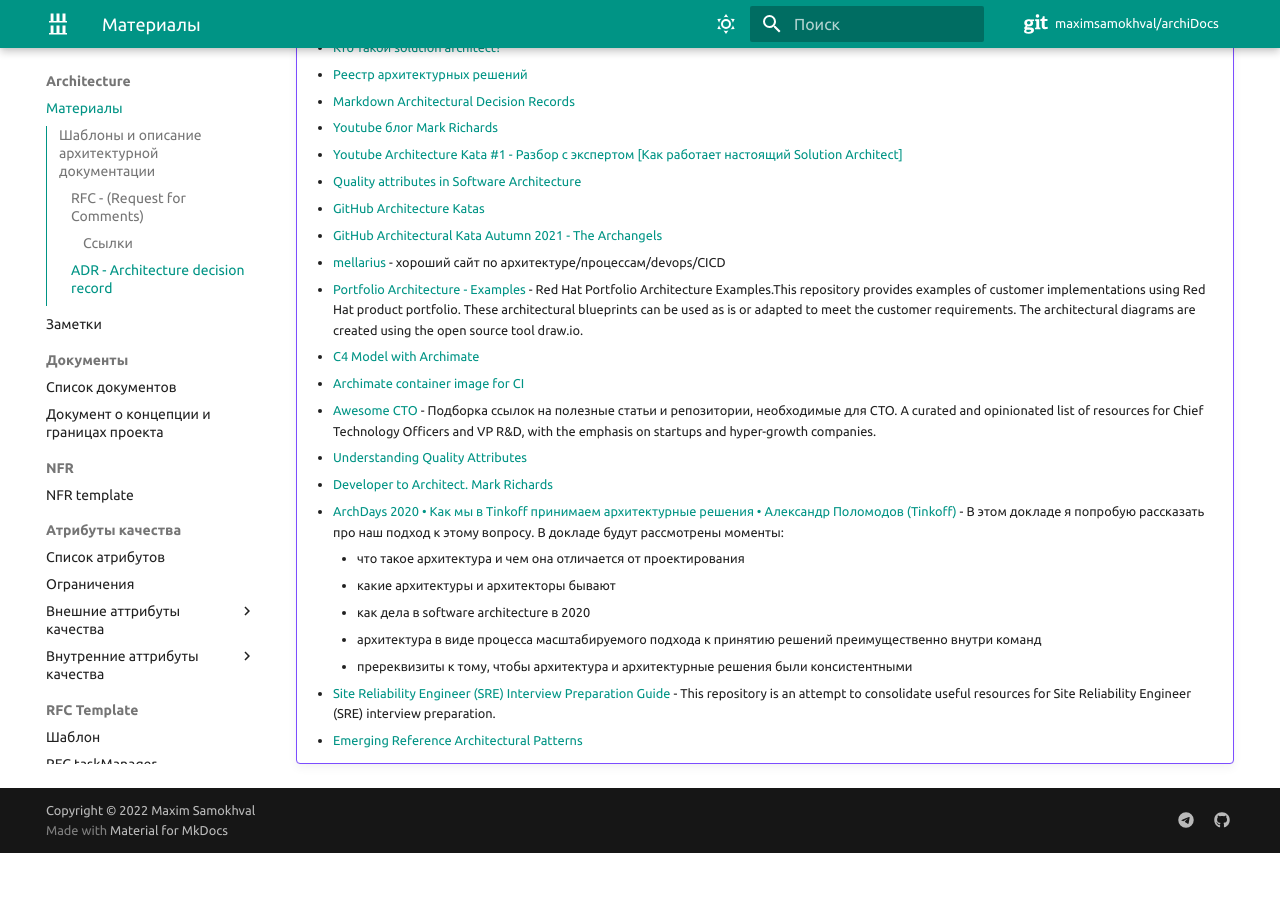
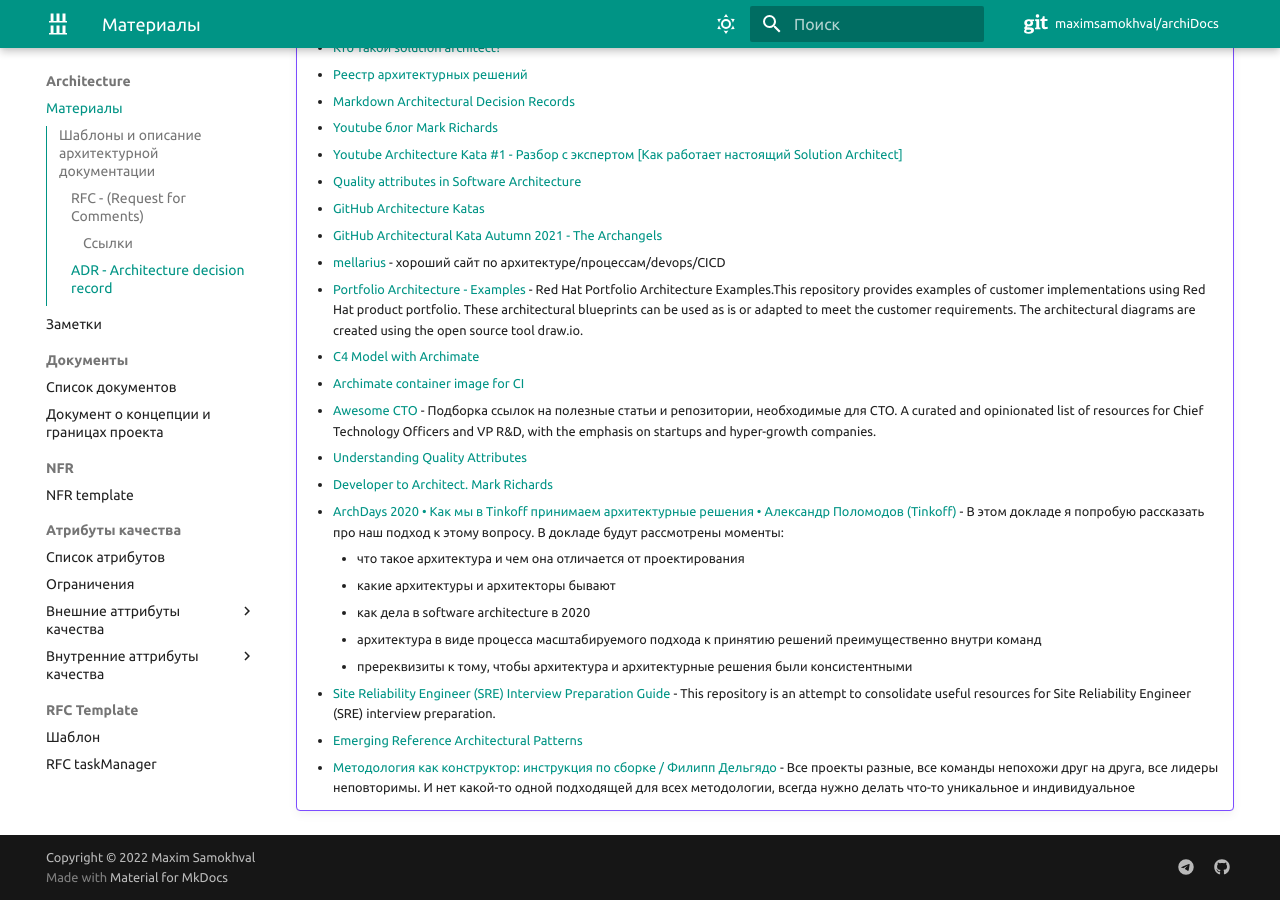
Before and after one commit to maximsamokhval/archiDocs, an MkDocs documentation site: the page built from docs/Architecture/index.md, in a window 1280 px wide and 900 px high, scrolled down 1166 px. Built offline with MkDocs 1.6.1 and Material for MkDocs 9.7.7, drawn with Linux system fonts in a browser that asks for light colours; comment, search, counter and statistics services are not loaded; before the commit the page ends 2019 px from its top, so only the background shows below that.

Commit message:
Филипп Дельгядо 🔥

```diff
--- a/docs/Architecture/index.md
+++ b/docs/Architecture/index.md
@@ -54,3 +54,4 @@
         - пререквизиты к тому, чтобы архитектура и архитектурные решения были консистентными
     - [Site Reliability Engineer (SRE) Interview Preparation Guide](https://github.com/mxssl/sre-interview-prep-guide) - This repository is an attempt to consolidate useful resources for Site Reliability Engineer (SRE) interview preparation.
     - [Emerging Reference Architectural Patterns](https://github.com/wso2/reference-architecture)
+    - [Методология как конструктор: инструкция по сборке / Филипп Дельгядо](https://youtu.be/Jt2C4ta1rEo) - Все проекты разные, все команды непохожи друг на друга, все лидеры неповторимы. И нет какой-то одной подходящей для всех методологии, всегда нужно делать что-то уникальное и индивидуальное
```
